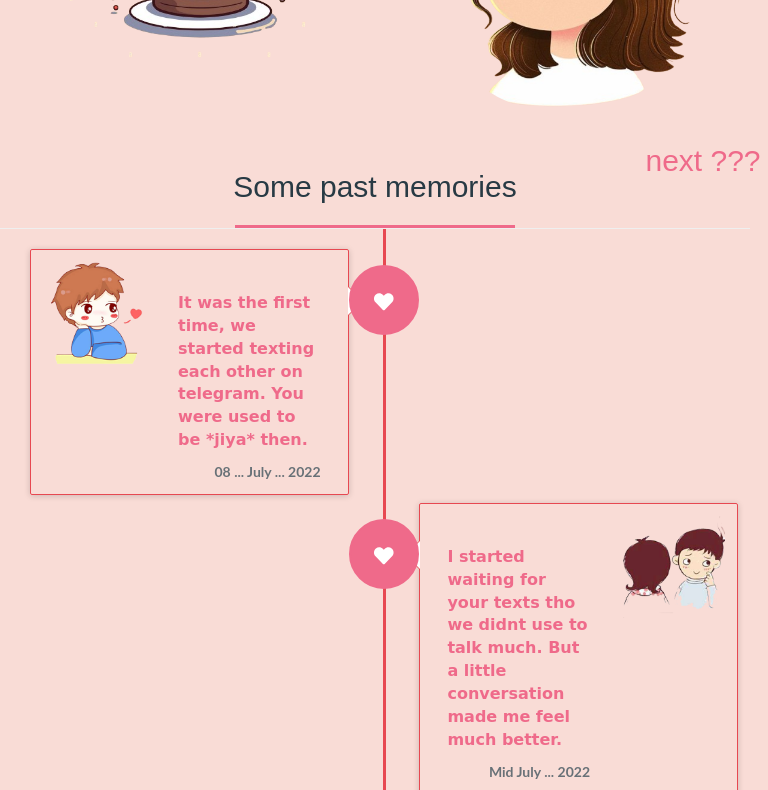
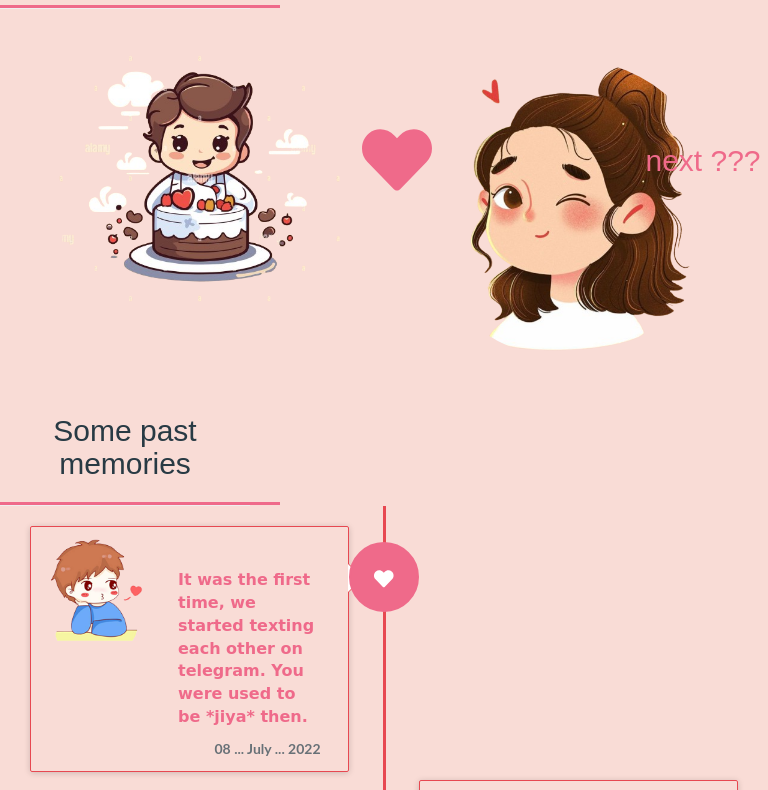
Before and after one commit to Anish-iitp/birthday, a plain HTML site: page index.html in a window 768 px wide. Shown: the part 585-1375 px from the top of the page. Drawn offline with nearby package versions, Linux system fonts and the light colour scheme; a web font is replaced by a local one.

Commit message:
Update style.css

```diff
--- a/css/style.css
+++ b/css/style.css
@@ -1961,7 +1961,7 @@ video#bgvideo {
     }
 
     .text-center {
-        width: 750px;
+        width: 250px;
         margin: 0 auto;
     }
 
```
